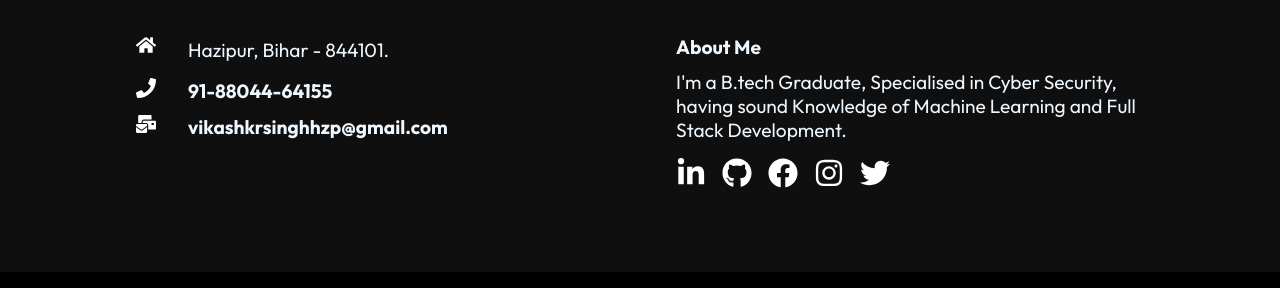
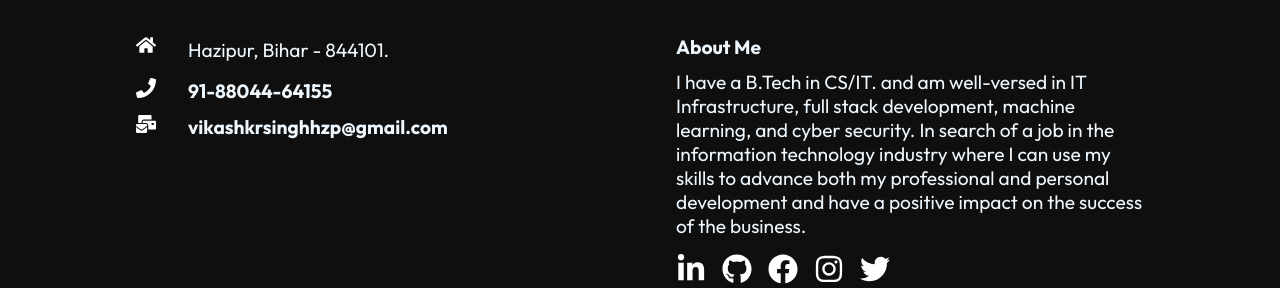
Before and after one commit to vikashkrsinghhzp/my_webpage, a React (Create React App) app: page / in a window 1280 px wide. Shown: the part 845-1133 px from the top of the page. Built offline with nearby package versions, Linux system fonts and the light colour scheme.

Commit message:
AboutUpdates

```diff
--- a/src/components/Footer.js
+++ b/src/components/Footer.js
@@ -32,7 +32,7 @@ const Footer = () => {
 
             <div className='right'>
                 <h4>About Me</h4>
-                <p>I'm a B.tech Graduate, Specialised in Cyber Security, having sound Knowledge of Machine Learning and Full Stack Development.</p>
+                <p>I have a B.Tech in CS/IT. and am well-versed in IT Infrastructure, full stack development, machine learning, and cyber security. In search of a job in the information technology industry where I can use my skills to advance both my professional and personal development and have a positive impact on the success of the business.</p>
 
                 <div className='social'>
 
```
